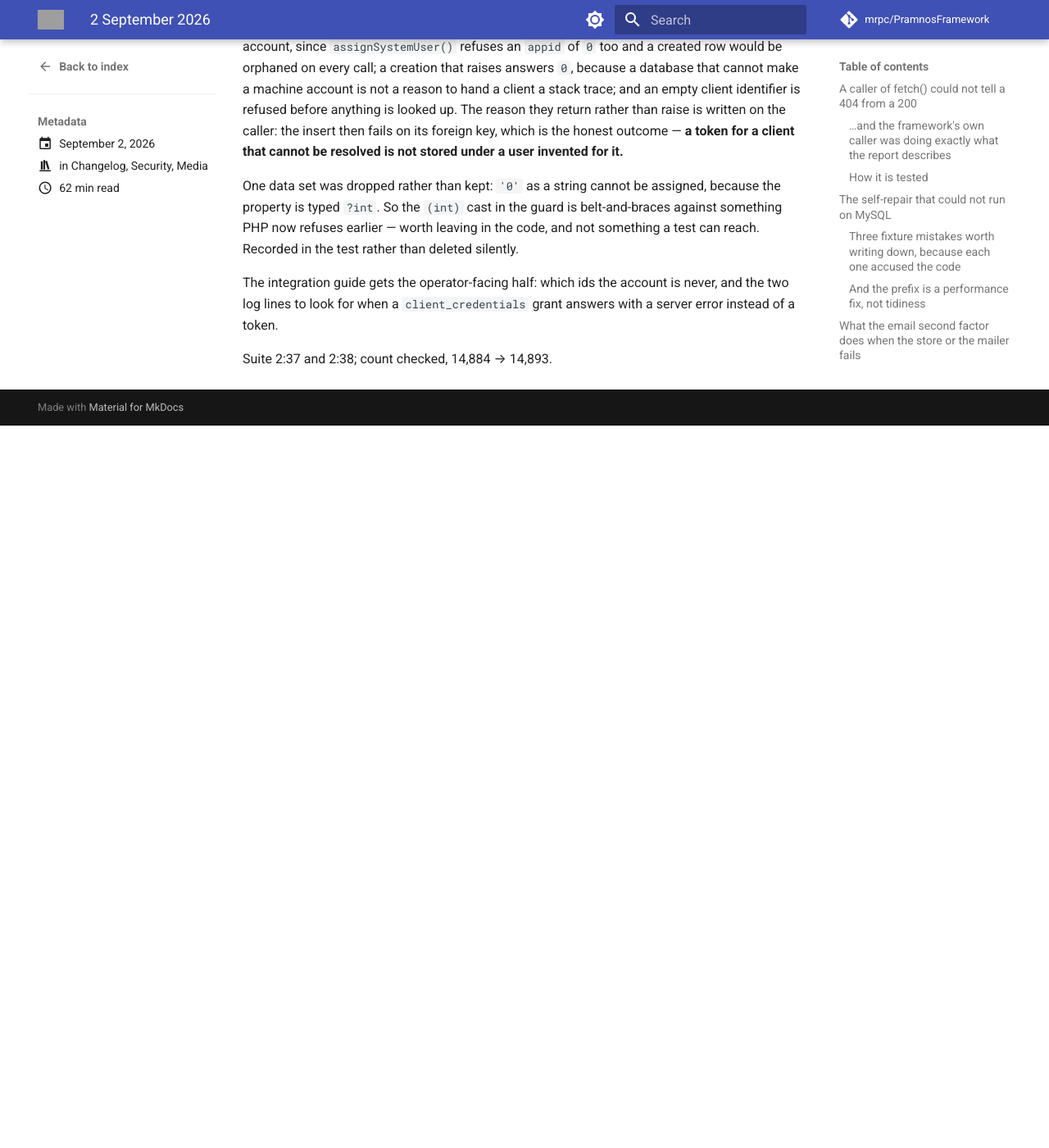
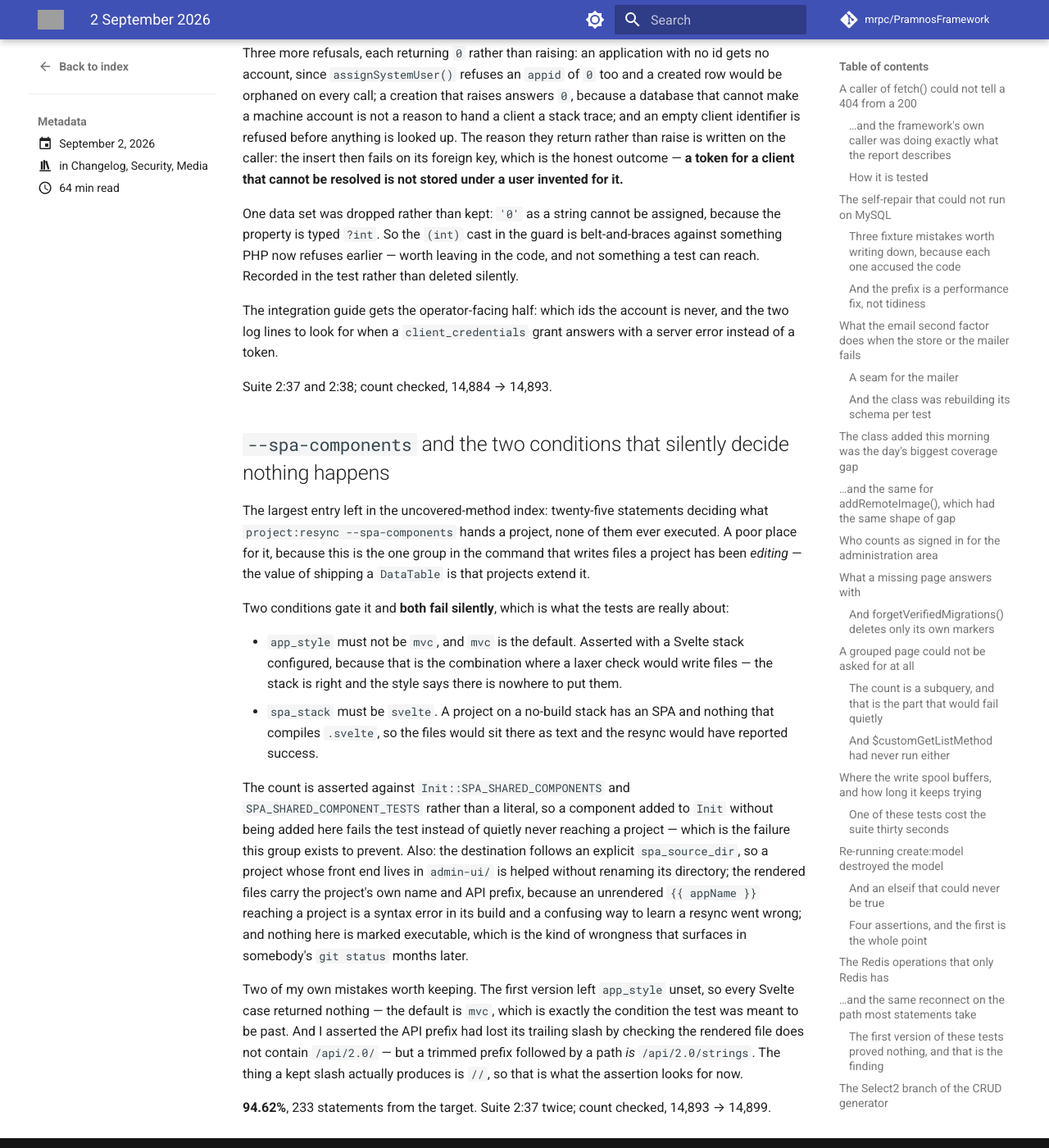
Before and after one commit to mrpc/PramnosFramework, an MkDocs documentation site: the page built from docs/version-history/posts/2026-09-02.md, in a window 1280 px wide and 1400 px high, scrolled down 38709 px. Shown: the whole window at 82% size. Built offline with MkDocs 1.6.1 and Material for MkDocs 9.7.7, drawn with Linux system fonts in a browser that asks for light colours; comment, search, counter and statistics services are not loaded; before the commit the page ends 39228 px from its top, so only the background shows below that; some of the changed text lies outside the part shown; grey boxes are pictures that could not be loaded.

Commit message:
test(console): --spa-components, and the two conditions that silently decide
The largest entry left in the uncovered-method index: twenty-five statements
deciding what `project:resync --spa-components` hands a project, none ever
executed. A poor place for it, since this is the one group that writes files a
project has been editing.

Two conditions gate it and both fail silently. `app_style` must not be `mvc`,
which is the default — asserted with a Svelte stack configured, because that is
the combination where a laxer check would write files: the stack is right and the
style says there is nowhere to put them. And `spa_stack` must be `svelte`, since
a no-build project has nothing that compiles `.svelte` and the files would sit
there as text while the resync reported success.

The count is asserted against `Init::SPA_SHARED_COMPONENTS` and
`SPA_SHARED_COMPONENT_TESTS` rather than a literal, so a component added to
`Init` without being added here fails instead of quietly never reaching a
project. Plus: the destination follows an explicit `spa_source_dir`; the rendered
files carry the project's own name and API prefix, an unrendered `{{ appName }}`
being a syntax error in somebody's build; and nothing is marked executable.

Two of my own mistakes kept in the notes. The first version left `app_style`
unset, so every Svelte case returned nothing — the default is `mvc`, the very
condition the test meant to be past. And I checked the trimmed API prefix by
asserting the file does not contain `/api/2.0/`, but a trimmed prefix followed by
a path is `/api/2.0/strings`; what a kept slash produces is `//`.

94.62%, 233 from the target. Suite 2:37 twice; count checked 14,893 → 14,899.

````diff
--- a/docs/Pramnos_Console_Guide.md
+++ b/docs/Pramnos_Console_Guide.md
@@ -1272,6 +1272,22 @@ php bin/pramnos project:resync --spa-components --all    # overwrite local edits
 ```
 
 It is **not** included in a plain `project:resync`, for the same reason.
+
+Two conditions decide whether it writes anything at all, and both fail silently — a project that
+meets neither gets no files and no complaint:
+
+- **`app_style` must not be `mvc`.** That is the default, so a project that has never asked for a
+  front end has no source directory to write into, and the resync will not decide it should have one.
+  This holds even with `spa_stack => 'svelte'` configured: the stack being right does not create
+  somewhere to put the files.
+- **`spa_stack` must be `svelte`.** The shared components *are* Svelte. A project on a no-build
+  stack has an SPA and nothing that compiles `.svelte`, so the files would sit there as text — and
+  the resync would have reported success.
+
+Where they land follows `spa_source_dir` when it is set, so a project whose front end lives in
+`admin-ui/` receives them there rather than having to rename its directory to be helped.
+
+If `--spa-components` appears to do nothing, check `app_style` first.
 
 ### Generated View Examples
 
--- a/docs/version-history/posts/2026-09-02.md
+++ b/docs/version-history/posts/2026-09-02.md
@@ -47,6 +47,7 @@ categories:
 - The webhook credential check, and the fourth test that replaced what it tested
 - The second leg of an API login had never been taken
 - The account a client-credentials token hangs on, and a one-character invariant
+- `--spa-components` and the two conditions that silently decide nothing happens
 <!-- more -->
 
 ## A caller of `fetch()` could not tell a 404 from a 200
@@ -1503,3 +1504,35 @@ The integration guide gets the operator-facing half: which ids the account is ne
 lines to look for when a `client_credentials` grant answers with a server error instead of a token.
 
 Suite 2:37 and 2:38; count checked, 14,884 → 14,893.
+
+## `--spa-components` and the two conditions that silently decide nothing happens
+
+The largest entry left in the uncovered-method index: twenty-five statements deciding what
+`project:resync --spa-components` hands a project, none of them ever executed. A poor place for it,
+because this is the one group in the command that writes files a project has been *editing* — the
+value of shipping a `DataTable` is that projects extend it.
+
+Two conditions gate it and **both fail silently**, which is what the tests are really about:
+
+- `app_style` must not be `mvc`, and `mvc` is the default. Asserted with a Svelte stack configured,
+  because that is the combination where a laxer check would write files — the stack is right and the
+  style says there is nowhere to put them.
+- `spa_stack` must be `svelte`. A project on a no-build stack has an SPA and nothing that compiles
+  `.svelte`, so the files would sit there as text and the resync would have reported success.
+
+The count is asserted against `Init::SPA_SHARED_COMPONENTS` and `SPA_SHARED_COMPONENT_TESTS` rather
+than a literal, so a component added to `Init` without being added here fails the test instead of
+quietly never reaching a project — which is the failure this group exists to prevent. Also: the
+destination follows an explicit `spa_source_dir`, so a project whose front end lives in `admin-ui/`
+is helped without renaming its directory; the rendered files carry the project's own name and API
+prefix, because an unrendered `{{ appName }}` reaching a project is a syntax error in its build and a
+confusing way to learn a resync went wrong; and nothing here is marked executable, which is the kind
+of wrongness that surfaces in somebody's `git status` months later.
+
+Two of my own mistakes worth keeping. The first version left `app_style` unset, so every Svelte case
+returned nothing — the default is `mvc`, which is exactly the condition the test was meant to be past.
+And I asserted the API prefix had lost its trailing slash by checking the rendered file does not
+contain `/api/2.0/` — but a trimmed prefix followed by a path *is* `/api/2.0/strings`. The thing a
+kept slash actually produces is `//`, so that is what the assertion looks for now.
+
+**94.62%**, 233 statements from the target. Suite 2:37 twice; count checked, 14,893 → 14,899.
````
Also changed, not shown: other parts of docs/version-history/posts/2026-09-02.md (+1 -1 lines), 1 other file.
